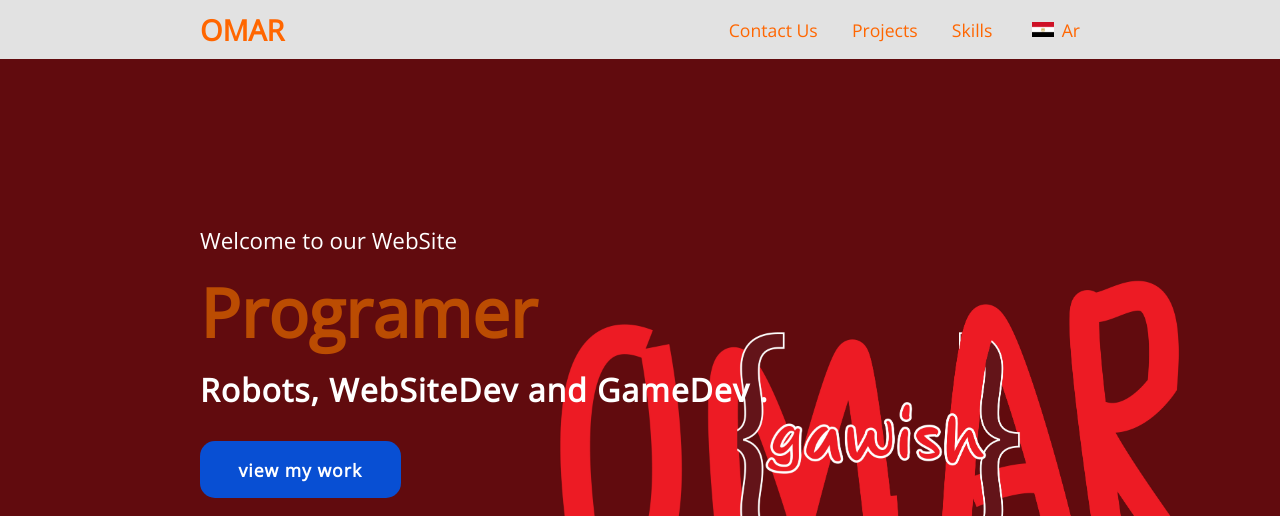
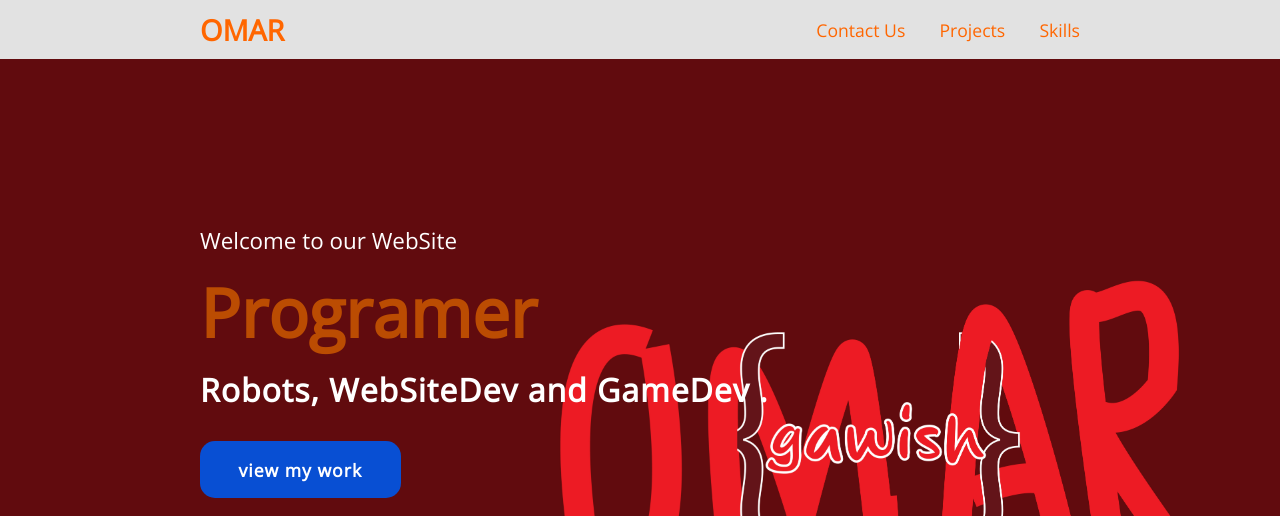
Before and after one commit to maxtheher/omargawish.github.io, a plain HTML site: page index.html in a window 1280 px wide. Shown: the top 516 px of the page. Drawn offline with nearby package versions, Linux system fonts and the light colour scheme.

Commit message:
Update index.html

```diff
--- a/index.html
+++ b/index.html
@@ -15,7 +15,6 @@
             <a href="#contact">Contact Us</a>
             <a href="#Projects">Projects</a>
             <a href="#Services">Skills</a>
-            <a href="arabic.html"><img class="EG" src="download (4).png" alt=""> Ar</a>
         </nav>
     </header>
 
```
